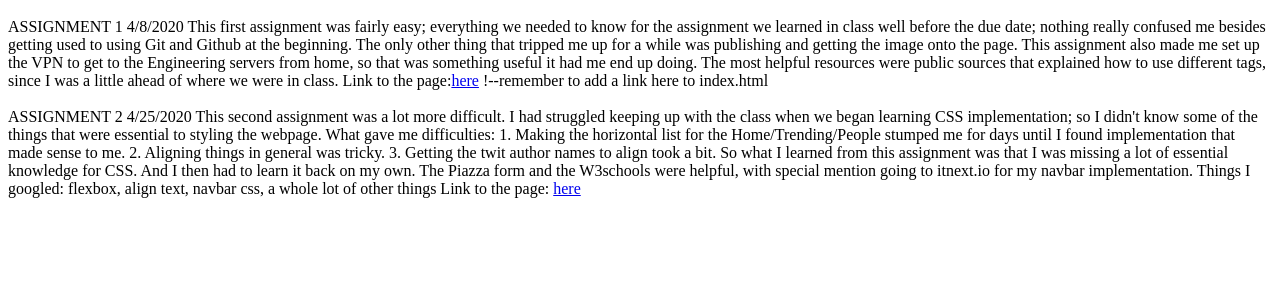
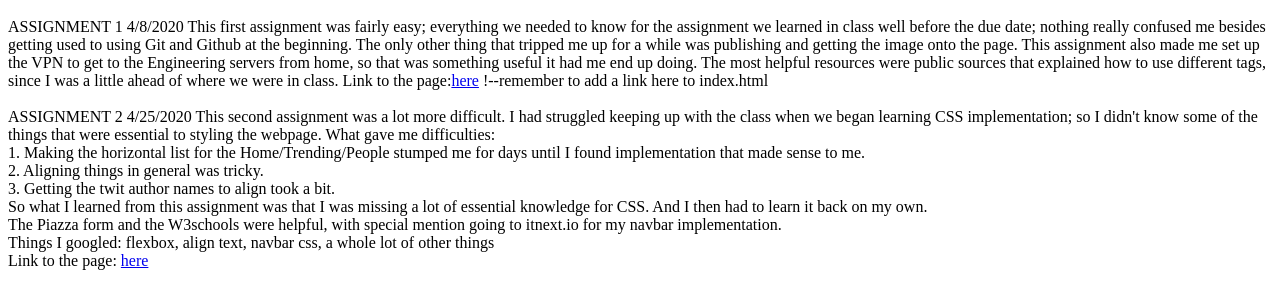
Before and after one commit to raftera/raftera, a plain HTML site: page blog.html in a window 1280 px wide. Shown: the part 48-356 px from the top of the page. Drawn offline with Linux system fonts and the light colour scheme.

Commit message:
Update blog.html

```diff
--- a/blog.html
+++ b/blog.html
@@ -30,16 +30,20 @@ This second assignment was a lot more difficult. I had struggled keeping up with
 when we began learning CSS implementation; so I didn't know some of the things that were essential
 to styling the webpage.
 What gave me difficulties:
+<br>
 1. Making the horizontal list for the Home/Trending/People stumped me for days until I found
 implementation that made sense to me.
+<br>
 2. Aligning things in general was tricky.
+<br>
 3. Getting the twit author names to align took a bit.
-
+<br>
 So what I learned from this assignment was that I was missing a lot of essential knowledge
-for CSS. And I then had to learn it back on my own.
+for CSS. And I then had to learn it back on my own.<br>
 The Piazza form and the W3schools were helpful, with special mention going to itnext.io
-for my navbar implementation.
+for my navbar implementation.<br>
 Things I googled: flexbox, align text, navbar css, a whole lot of other things
+<br>
 <body>Link to the page: </body><a href="https://raftera.github.io/assign2pub/">here</a>
 
 </p1>
```
